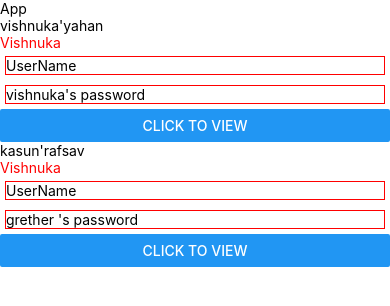
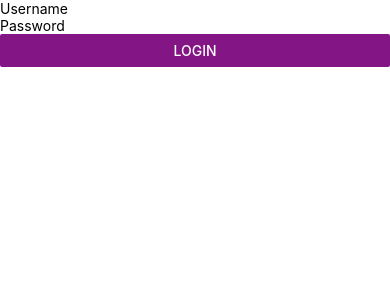
Before and after one commit to Vishnuka084/react-native-practices, a React Native app: screen / in a window 390 px wide. Shown: the top 306 px of the page. Built offline with nearby package versions, Linux system fonts and the light colour scheme.

Commit message:
create loging page

```diff
--- a/App.js
+++ b/App.js
@@ -1,17 +1,13 @@
 import { View, Text } from 'react-native'
 import React from 'react'
-import HomePage from './screens/HomePage'
+import Login from './screens/Login'
 
 
 
 export default function App() {
   return (
     <View>
-      <Text>App</Text>
-      <HomePage pageTitle="vishnuka'yahan " placeHolder1="vishnuka's password"/>
-
-      <HomePage pageTitle="kasun'rafsav " placeHolder1="grether 's password"/>
-
+      <Login/>
     </View>
   )
 }
--- /dev/null
+++ b/screens/Login.js
@@ -0,0 +1,26 @@
+import { View, Button ,TextInput, StyleSheet, Text} from 'react-native'
+import React from 'react'
+
+export default function Login() {
+  return (
+    <View style={styles.container}>
+      <TextInput
+        placeholder='Username'
+      />
+      <TextInput
+        placeholder='Password'/>
+        <Button
+            title="Login"
+            color="#841584"
+        />
+    </View>
+  )
+}
+
+
+const styles = StyleSheet.create({
+    container:{
+        flex:1
+    }
+
+});
```
